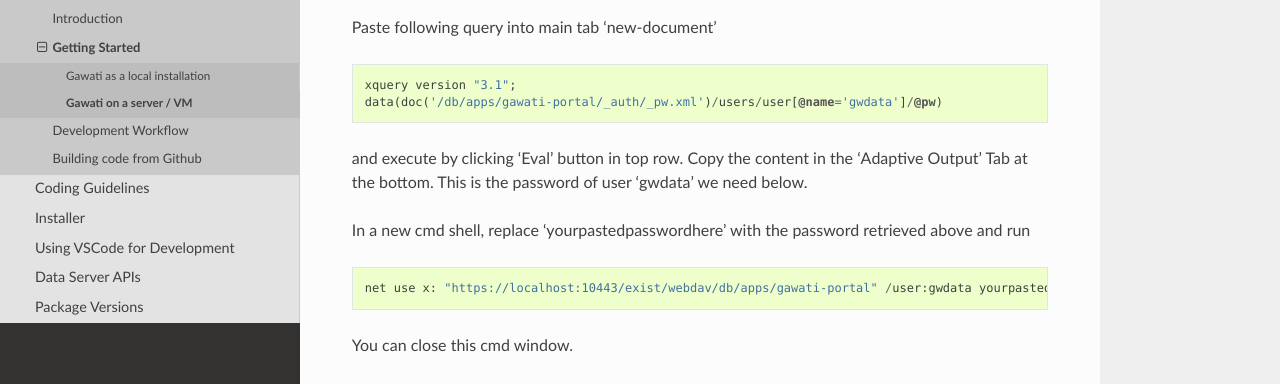
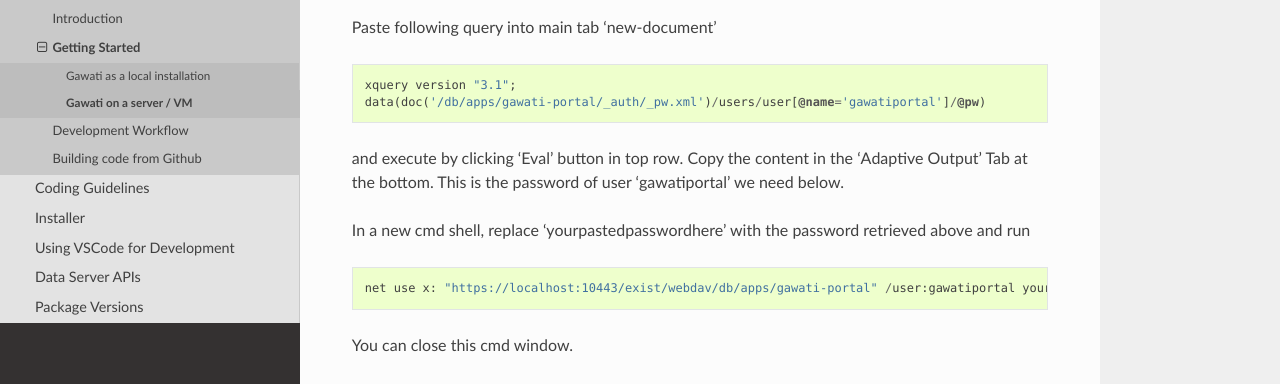
Before and after one commit to gawati/gawati-docs, a Sphinx documentation site: the page built from docs/source/development/dev-env-vm.rst, in a window 1280 px wide and 900 px high, scrolled down 2863 px. Shown: the part 305-689 px from the top of the window. Built offline with Sphinx 7.4.7 and the Read the Docs theme 2.0.0, drawn with Linux system fonts in a browser that asks for light colours.

Commit message:
Use gawatiportal user

```diff
--- a/docs/source/development/dev-env-vm.rst
+++ b/docs/source/development/dev-env-vm.rst
@@ -145,17 +145,17 @@ received in server installation) and open 'eXide - XQuery IDE'
 Paste following query into main tab 'new-document' ::
 
   xquery version "3.1";
-  data(doc('/db/apps/gawati-portal/_auth/_pw.xml')/users/user[@name='gwdata']/@pw)
+  data(doc('/db/apps/gawati-portal/_auth/_pw.xml')/users/user[@name='gawatiportal']/@pw)
 
 and execute by clicking 'Eval' button in top row.
 Copy the content in the 'Adaptive Output' Tab at the bottom. This is the password
-of user 'gwdata' we need below.
+of user 'gawatiportal' we need below.
 
 
 In a new cmd shell, replace 'yourpastedpasswordhere' with the password retrieved
 above and run ::
 
-  net use x: "https://localhost:10443/exist/webdav/db/apps/gawati-portal" /user:gwdata yourpastedpasswordhere
+  net use x: "https://localhost:10443/exist/webdav/db/apps/gawati-portal" /user:gawatiportal yourpastedpasswordhere
 
 You can close this cmd window.
 
```
